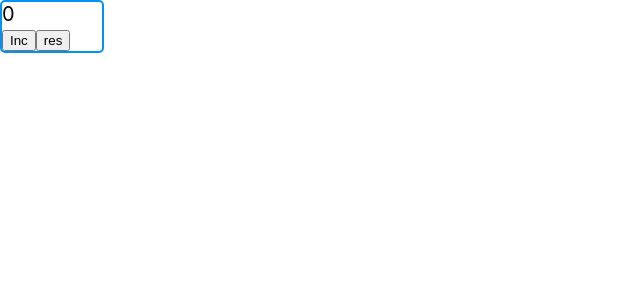
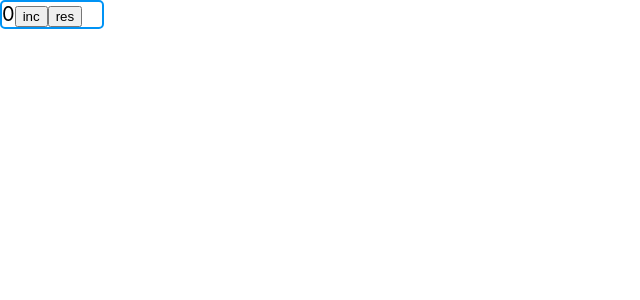
Before and after one commit to yo-atmosf3re/_counter, a React (Create React App) app: page / in a window 1280 px wide. Shown: the top 300 px of the page, without its empty margins (0-640 px from the left). Built offline with nearby package versions, Linux system fonts and the light colour scheme.

Commit message:
add logic

```diff
--- a/src/Example.tsx
+++ b/src/Example.tsx
@@ -3,20 +3,20 @@ import React, { Dispatch, SetStateAction } from 'react';
 export type CounterType = 0 | 1 | 2 | 3 | 4 | 5;
 
 export type CounterPropsType = {
-   setCounterValue: Dispatch<SetStateAction<number>>;
+   setCounterValue: Dispatch<SetStateAction<number>>
    counterValue: number;
    value: number;
 }
 
 export function Example(props: CounterPropsType) {
 
-
+   let maxValue: CounterType = 5;
 
    return (
       <div>
-         <div>{props.counterValue}</div>
-         <button onClick={() => { props.setCounterValue(props.value + 1) }}>Inc</button>
+         <span>{props.counterValue}</span>
+         <button onClick={() => { props.setCounterValue(props.counterValue < maxValue ? props.counterValue + 1 : maxValue) }}>inc</button>
          <button onClick={() => { props.setCounterValue(0) }}>res</button>
-      </div>
+      </div >
    );
 }
```
